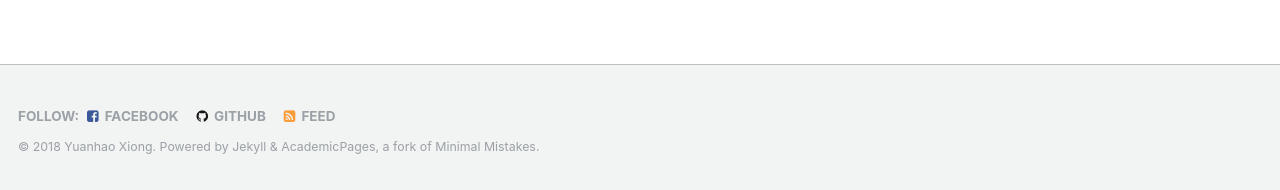
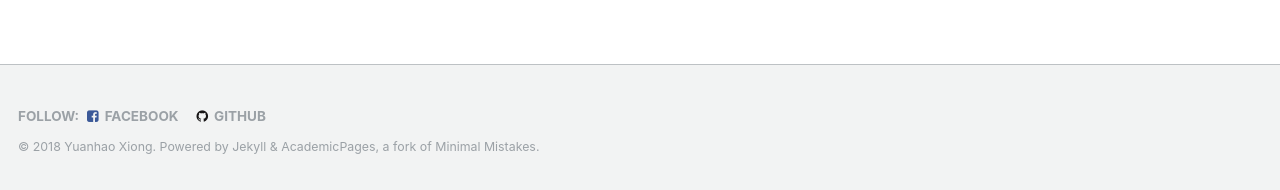
Before and after one commit to xyh97/xyh97.github.io, a Jekyll site: the page built from _pages/about.md, in a window 1280 px wide and 900 px high, scrolled down 2387 px. Shown: the part 707-897 px from the top of the window. Built offline with Jekyll 4.4.1, drawn with Linux system fonts in a browser that asks for light colours.

Commit message:
remove feed.xml

```diff
--- a/_includes/footer.html
+++ b/_includes/footer.html
@@ -17,7 +17,9 @@
     {% if site.author.bitbucket %}
       <li><a href="http://bitbucket.org/{{ site.author.bitbucket }}"><i class="fa fa-fw fa-bitbucket" aria-hidden="true"></i> Bitbucket</a></li>
     {% endif %}
+    {% if site.atom_feed.path %}
     <li><a href="{% if site.atom_feed.path %}{{ site.atom_feed.path }}{% else %}{{ base_path }}/feed.xml{% endif %}"><i class="fa fa-fw fa-rss-square" aria-hidden="true"></i> {{ site.data.ui-text[site.locale].feed_label | default: "Feed" }}</a></li>
+    {% endif %}
   </ul>
 </div>
 
```
